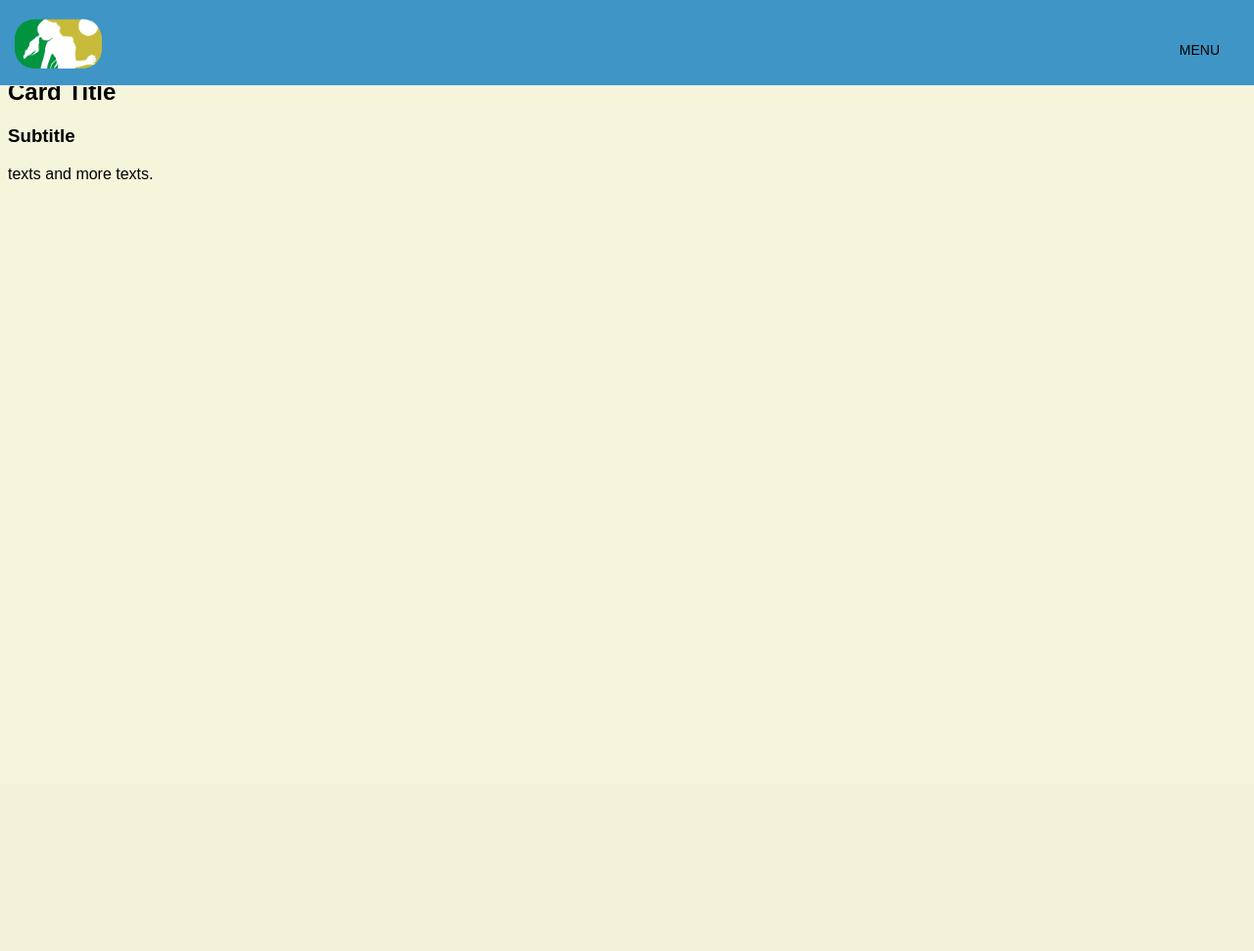
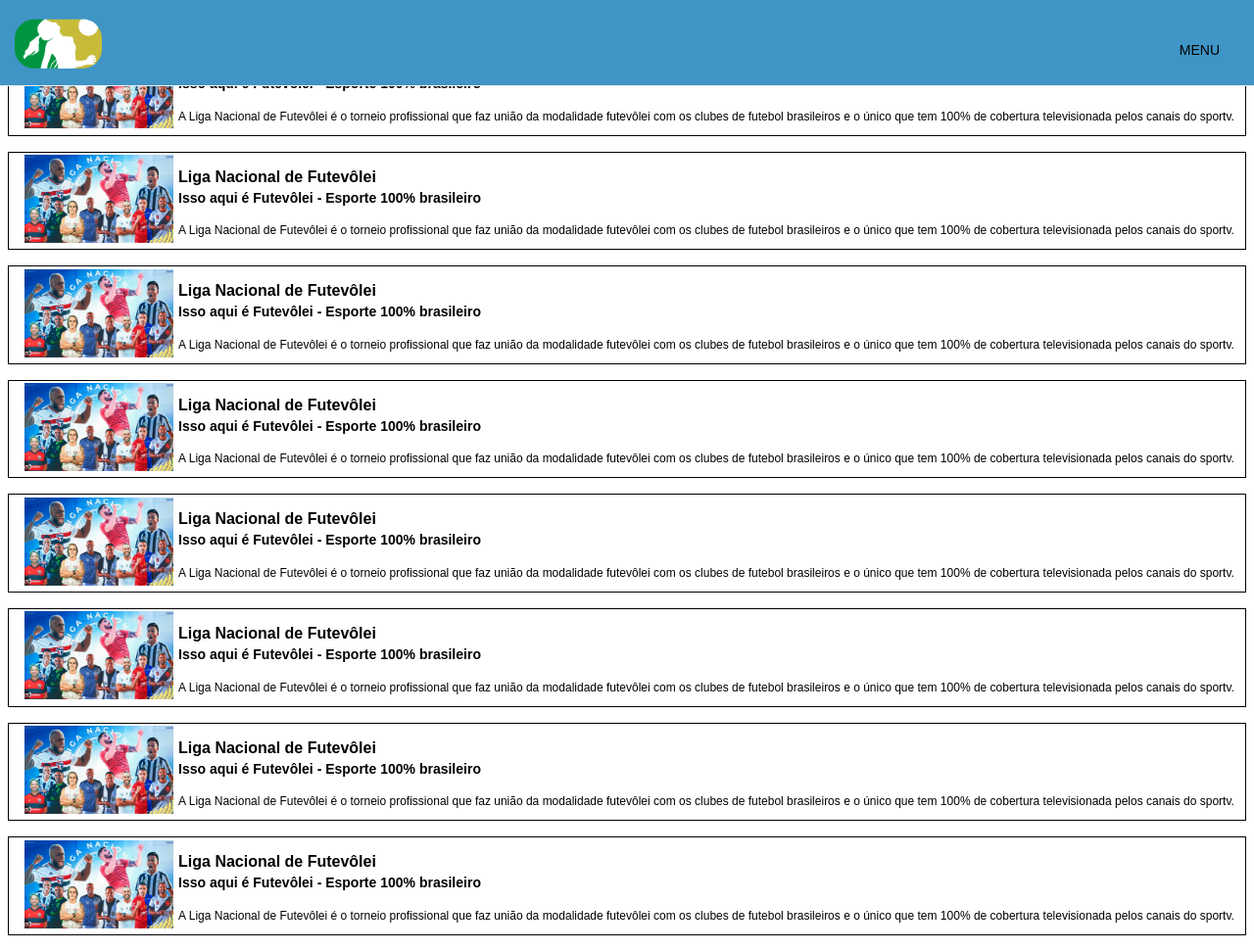
Before and after one commit to moisesfdasilva/futvolei-p10, a PHP site: page / in a window 1280 px wide. Shown: the whole page at 98% size. Before the commit the page ends 183 px from the top, so only its background shows below. Run offline with PHP 8.4, Linux system fonts and the light colour scheme; data that the repository does not hold is empty.

Commit message:
feat: create cards with style for home.

```diff
--- a/controllers/home.php
+++ b/controllers/home.php
@@ -1,5 +1,5 @@
 <?php
   include_once "views/header-html.php";
   include_once "views/navigation-html.php";
-  include_once "views/card-html.php";
+  include_once "views/cards-html.php";
 ?>
--- a/statics/style.css
+++ b/statics/style.css
@@ -1,7 +1,12 @@
 /* FIRST MOBILE, 430 x 932 px */
 body {
-  background-color: beige;
+  background-color: white;
   font-family: Arial, Helvetica, sans-serif;
+}
+
+main {
+  top: 0;
+  padding-top: 30px;
 }
 
 .header {
@@ -76,7 +81,7 @@ body {
   margin-bottom: 60px;
   background-color: transparent;
   border: none;
-  border: 2px solid black;
+  border: 1px solid black;
   width: 190px;
   display: flex;
   flex-direction: row;
@@ -101,7 +106,7 @@ body {
   flex-direction: row;
   justify-content: center;
   background-color: #3F95C5;
-  border: 2px solid black;
+  border: 1px solid black;
   width: 335px;
 }
 
@@ -120,3 +125,40 @@ body {
   color: #009440;
   cursor: pointer;
 }
+
+.main-card {
+  display: flex;
+  flex-direction: row;
+  justify-content: center;
+  align-items: center;
+  border: 1px solid black;
+  margin-bottom: 16px;
+}
+
+.main-card-img {
+  height: 90px;
+}
+
+.main-card-div1 {
+  margin-left: 5px;
+}
+
+.main-card-div2 {
+ margin-left: 5px;
+}
+
+.main-card-div2 h3 {
+  font-size: 16px;
+  margin-bottom: 0px;
+  padding-bottom: 0px;
+}
+
+.main-card-div2 h4 {
+  font-size: 14px;
+  margin-top: 2px;
+  padding-top: 2px;
+}
+
+.main-card-div2 p {
+  font-size: 12px;
+}
--- a/views/card-html.php
+++ /dev/null
@@ -1,9 +0,0 @@
-<?php
-  $main .= "<h1>Something New</h1>";
-  $main .= "
-    <section>
-      <h2>Card Title</h2>
-      <h3>Subtitle</h3>
-      <p>texts and more texts.</p>
-    </section>";
-?>
--- /dev/null
+++ b/views/cards-html.php
@@ -0,0 +1,24 @@
+<?php
+  $main .= "<main>";
+
+  for ($i = 1; $i <= 8; $i++) {
+    $main .= "
+    <section class='main-card'>
+      <div class='main-card-div1'>
+        <img class='main-card-img' src='statics/img/info-001.png'>
+      </div>
+      <div class='main-card-div2'>
+        <h3>Liga Nacional de Futevôlei</h2>
+        <h4>Isso aqui é Futevôlei - Esporte 100% brasileiro</h3>
+        <p>
+          A Liga Nacional de Futevôlei é o torneio profissional que faz
+          união da modalidade futevôlei com os clubes de futebol brasileiros
+          e o único que tem 100% de cobertura televisionada pelos canais do
+          sportv.
+        </p>
+      </div>
+    </section>";
+  }
+
+  $main .= "</main>";
+?>
```
Also changed, not shown: statics/img/info-001.png (added).
